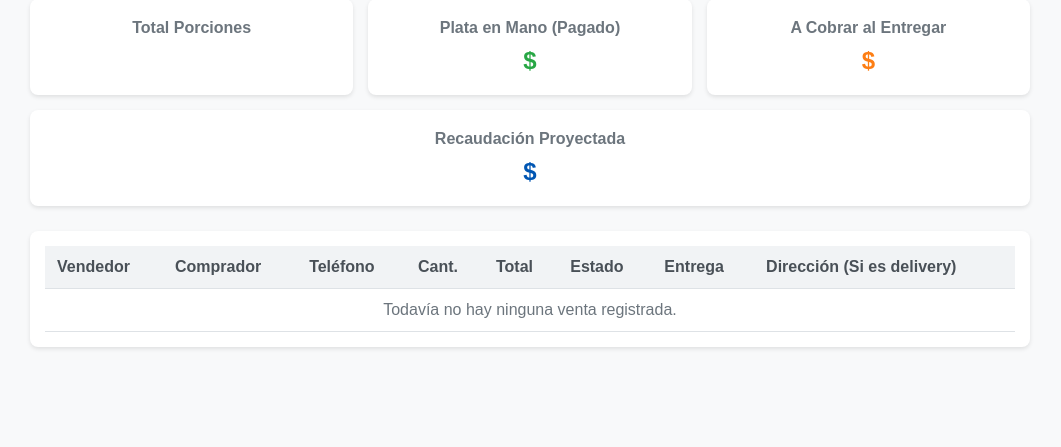
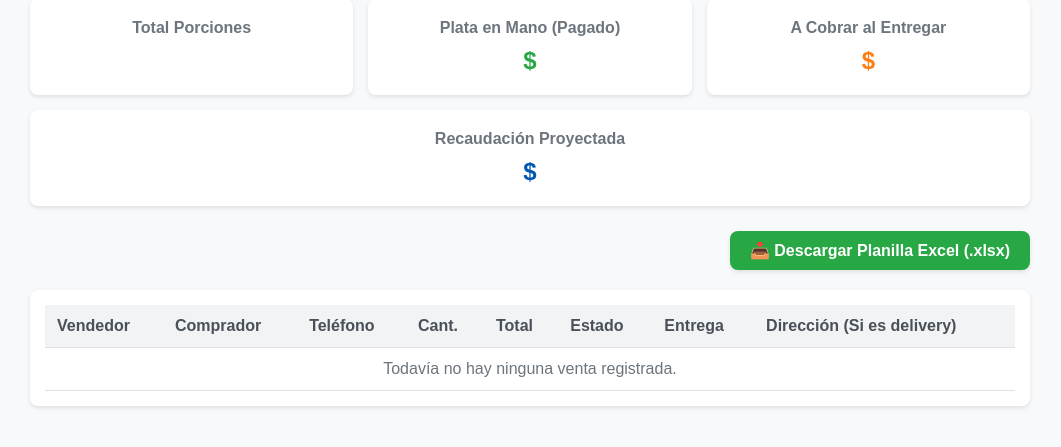
Before and after one commit to Foquitos/venta_locro, a FastAPI app: template templates/admin.html in a window 1280 px wide. Shown: the part 101-548 px from the top of the page, without its empty margins (110-1171 px from the left). Run offline with FastAPI, Linux system fonts and the light colour scheme; the template is opened without the code that fills it, so the values that code supplies are empty.

Commit message:
Implement security features with basic authentication and add CSV/Excel download functionality

```diff
--- a/main.py
+++ b/main.py
@@ -1,11 +1,34 @@
-from fastapi import FastAPI, Request, Form, HTTPException
+import secrets
+from fastapi import FastAPI, Request, Form, HTTPException, Depends, status
 from fastapi.responses import HTMLResponse
 from fastapi.templating import Jinja2Templates
+from fastapi.security import HTTPBasic, HTTPBasicCredentials
 from contextlib import asynccontextmanager
 import sqlite3
 import re
+import csv
+import io
+from fastapi import Response # Agrega 'Response' a tus importaciones de fastapi
+from openpyxl import Workbook
 
 DB_FILE = "ventas_locro.db"
+
+# --- NUEVO: Configuración de Seguridad ---
+security = HTTPBasic()
+
+def verificar_credenciales(credentials: HTTPBasicCredentials = Depends(security)):
+    # Aquí defines tu usuario y contraseña. Usa secrets para mayor seguridad interna.
+    usuario_correcto = secrets.compare_digest(credentials.username, "admin")
+    password_correcto = secrets.compare_digest(credentials.password, "siemprelistos")
+
+    if not (usuario_correcto and password_correcto):
+        raise HTTPException(
+            status_code=status.HTTP_401_UNAUTHORIZED,
+            detail="Usuario o contraseña incorrectos",
+            headers={"WWW-Authenticate": "Basic"},
+        )
+    return credentials.username
+# -----------------------------------------
 
 # 1. Configuración de la Base de Datos
 def init_db():
@@ -29,7 +52,6 @@ def init_db():
         ''')
         conn.commit()
 
-# Ciclo de vida de la app: Crea la tabla al arrancar el servidor
 @asynccontextmanager
 async def lifespan(app: FastAPI):
     init_db()
@@ -69,7 +91,6 @@ async def procesar_venta(
     pago: str = Form(...),
     mail: str = Form(None)
 ):
-    # Validaciones
     nombre_limpio = nombre.strip().title()
     apellido_limpio = apellido.strip().title()
     telefono_limpio = limpiar_telefono(telefono)
@@ -85,7 +106,6 @@ async def procesar_venta(
 
     total_a_pagar = calcular_precio(cantidad)
 
-    # Guardar en SQLite
     with sqlite3.connect(DB_FILE) as conn:
         cursor = conn.cursor()
         cursor.execute('''
@@ -94,7 +114,6 @@ async def procesar_venta(
         ''', (vendedor, nombre_limpio, apellido_limpio, telefono_limpio, mail, entrega, direccion, cantidad, total_a_pagar, pago))
         conn.commit()
 
-    # Mensaje de éxito simple (puedes cambiarlo por un HTML de éxito luego)
     return {
         "mensaje": "¡Venta registrada con éxito!",
         "vendedor": vendedor,
@@ -103,24 +122,21 @@ async def procesar_venta(
         "total_a_cobrar": f"${total_a_pagar}"
     }
 
-# Agrega esto al final de tu main.py
-
+# --- NUEVA RUTA PROTEGIDA ---
+# Nota el "Depends(verificar_credenciales)"
 @app.get("/admin_scout", response_class=HTMLResponse)
-async def panel_admin(request: Request):
+async def panel_admin(request: Request, usuario: str = Depends(verificar_credenciales)):
     with sqlite3.connect(DB_FILE) as conn:
-        # Esto hace que SQLite devuelva las filas como diccionarios,
-        # ideal para leerlos fácil en el HTML
         conn.row_factory = sqlite3.Row
         cursor = conn.cursor()
 
-        # Traemos todas las ventas, ordenadas por la más reciente
         cursor.execute("SELECT * FROM ventas ORDER BY fecha DESC")
         ventas = cursor.fetchall()
 
-        # Calculamos algunos totales rápidos en Python
+        # Ojo: si no hay ventas todavía, sum() tiraría error si no le pasamos un valor por defecto,
+        # pero en Python los generadores vacíos devuelven 0, así que estamos bien.
         total_porciones = sum(venta["cantidad"] for venta in ventas)
         total_plata_general = sum(venta["total"] for venta in ventas)
-        # Sumamos solo la plata de los que marcaron "pagado"
         total_recaudado_real = sum(venta["total"] for venta in ventas if venta["pago"] == "pagado")
         plata_a_cobrar = total_plata_general - total_recaudado_real
 
@@ -135,3 +151,67 @@ async def panel_admin(request: Request):
             "plata_a_cobrar": plata_a_cobrar
         }
     )
+
+@app.get("/descargar_csv")
+async def descargar_csv(usuario: str = Depends(verificar_credenciales)):
+    with sqlite3.connect(DB_FILE) as conn:
+        cursor = conn.cursor()
+        # Traemos todas las ventas
+        cursor.execute("SELECT * FROM ventas ORDER BY fecha DESC")
+        ventas = cursor.fetchall()
+
+        # Obtenemos los nombres de las columnas para el encabezado del Excel
+        nombres_columnas = [description[0] for description in cursor.description]
+
+    # Creamos un archivo de texto en la memoria RAM
+    output = io.StringIO()
+    # Usamos punto y coma (;) porque el Excel configurado en Argentina
+    # suele separar las columnas así por defecto.
+    writer = csv.writer(output, delimiter=';')
+
+    # Escribimos la primera fila con los títulos
+    writer.writerow(nombres_columnas)
+
+    # Escribimos todas las filas de ventas
+    for venta in ventas:
+        writer.writerow(venta)
+
+    # Preparamos la respuesta para que el navegador entienda que es una descarga
+    response = Response(content=output.getvalue(), media_type="text/csv")
+    response.headers["Content-Disposition"] = 'attachment; filename="ventas_locro_scout.csv"'
+
+    return response
+
+@app.get("/descargar_excel")
+async def descargar_excel(usuario: str = Depends(verificar_credenciales)):
+    with sqlite3.connect(DB_FILE) as conn:
+        cursor = conn.cursor()
+        # Traemos todas las ventas
+        cursor.execute("SELECT * FROM ventas ORDER BY fecha DESC")
+        ventas = cursor.fetchall()
+
+        # Obtenemos los nombres de las columnas
+        nombres_columnas = [description[0] for description in cursor.description]
+
+    # Creamos un libro de Excel en memoria
+    wb = Workbook()
+    ws = wb.active
+    ws.title = "Ventas Locro"
+
+    # Agregamos la fila de los encabezados
+    ws.append(nombres_columnas)
+
+    # Agregamos todas las filas de ventas
+    for venta in ventas:
+        ws.append(venta)
+
+    # Guardamos el Excel en un archivo binario en memoria (BytesIO)
+    output = io.BytesIO()
+    wb.save(output)
+
+    # Preparamos la respuesta indicando que es un archivo .xlsx
+    media_type = "application/vnd.openxmlformats-officedocument.spreadsheetml.sheet"
+    response = Response(content=output.getvalue(), media_type=media_type)
+    response.headers["Content-Disposition"] = 'attachment; filename="ventas_locro_scout.xlsx"'
+
+    return response
--- a/requirements.txt
+++ b/requirements.txt
@@ -2,3 +2,4 @@ fastapi
 jinja2
 python-multipart
 uvicorn
+openpyxl
--- a/templates/admin.html
+++ b/templates/admin.html
@@ -73,6 +73,20 @@
         .badge-debe { background-color: #f8d7da; color: #721c24; }
         .badge-delivery { background-color: #cce5ff; color: #004085; }
         .badge-retiro { background-color: #e2e3e5; color: #383d41; }
+        .btn-descargar {
+            display: inline-block;
+            background-color: #28a745;
+            color: white;
+            padding: 10px 20px;
+            text-decoration: none;
+            border-radius: 8px;
+            font-weight: bold;
+            margin-bottom: 20px;
+            box-shadow: 0 2px 4px rgba(0,0,0,0.1);
+        }
+        .btn-descargar:hover {
+            background-color: #218838;
+        }
     </style>
 </head>
 <body>
@@ -97,6 +111,10 @@
             <h3>Recaudación Proyectada</h3>
             <div class="valor">${{ total_plata_general }}</div>
         </div>
+    </div>
+
+    <div style="text-align: right;">
+        <a href="/descargar_excel" class="btn-descargar">📥 Descargar Planilla Excel (.xlsx)</a>
     </div>
 
     <div class="table-responsive">
```
